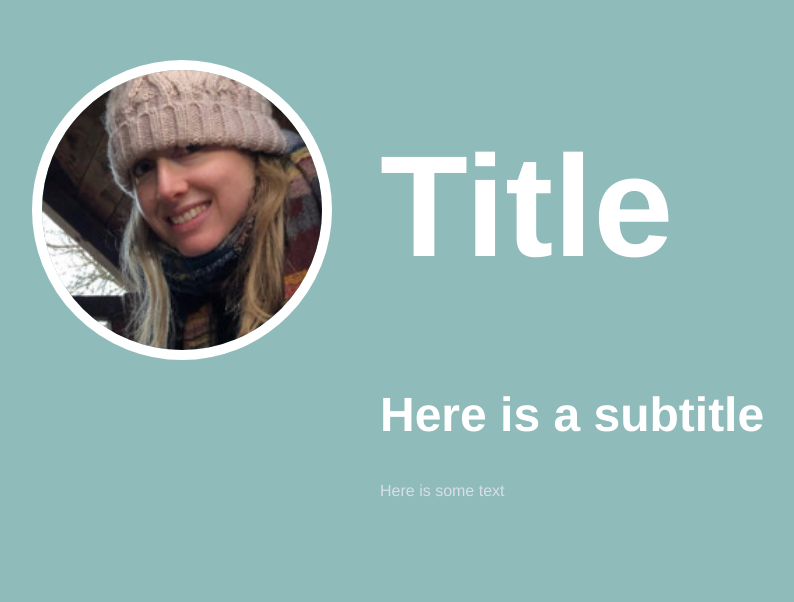
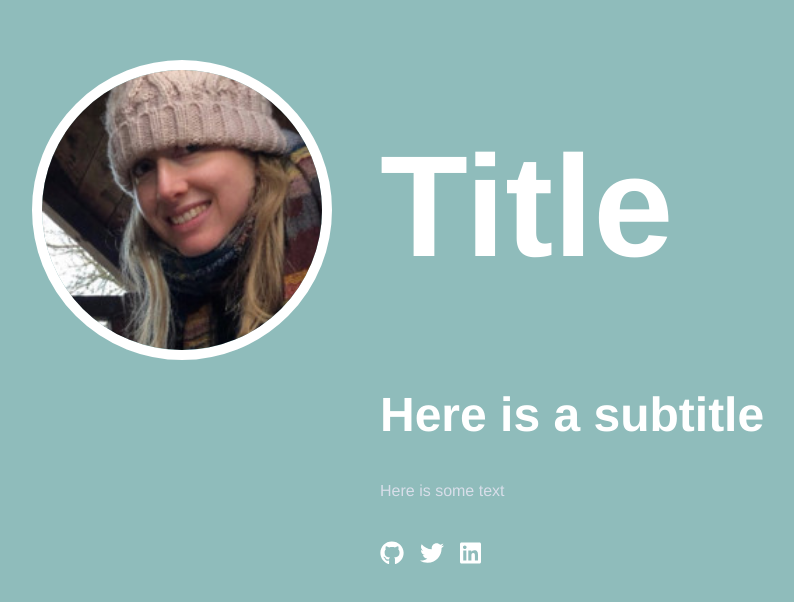
Before and after one commit to cfereday/charlottebrf.dev, a Gatsby site: page / in a window 1280 px wide. Shown: the part 132-734 px from the top of the page, without its empty margins (260-1054 px from the left). Built offline with nearby package versions, Linux system fonts and the light colour scheme; Gatsby itself is replaced by a stand-in of ours.

Commit message:
Charlotte - Adds contact links 📝

```diff
--- a/package.json
+++ b/package.json
@@ -24,6 +24,10 @@
     "node": ">=8.0.0"
   },
   "dependencies": {
+    "@fortawesome/fontawesome-svg-core": "^1.2.17",
+    "@fortawesome/free-brands-svg-icons": "^5.8.1",
+    "@fortawesome/free-solid-svg-icons": "^5.8.1",
+    "@fortawesome/react-fontawesome": "^0.1.4",
     "@types/styled-components": "^4.1.14",
     "babel-plugin-styled-components": "^1.10.0",
     "classnames": "^2.2.6",
@@ -42,6 +46,8 @@
     "gatsby-transformer-json": "^2.1.11",
     "gatsby-transformer-remark": "^2.3.12",
     "gatsby-transformer-sharp": "^2.1.18",
+    "i": "^0.3.6",
+    "npm": "^6.9.0",
     "prism-themes": "^1.1.0",
     "prismjs": "^1.16.0",
     "react": "^16.8.6",
--- a/src/pages/index.tsx
+++ b/src/pages/index.tsx
@@ -1,5 +1,9 @@
 import * as React from 'react'
 import { Helmet } from 'react-helmet'
+import styled from 'styled-components'
+import { FontAwesomeIcon } from '@fortawesome/react-fontawesome'
+import { library } from '@fortawesome/fontawesome-svg-core'
+import { faGithub, faTwitter, faLinkedin } from '@fortawesome/free-brands-svg-icons'
 import cf from '../media/headshot/cf.jpeg'
 import Main from '../components/shared/Main'
 import Portrait from '../components/shared/Portrait'
@@ -8,13 +12,16 @@ import SubTitle from '../components/shared/SubTitle'
 import Column from '../components/shared/Column'
 import Paragraph from '../components/shared/Paragraph'
 import GlobalStyle from '../components/shared/GlobalStyle'
+import { NordicPalette } from '../styles/variables'
+
+library.add(faGithub, faTwitter, faLinkedin)
 
 const IndexPage = () => (
   <>
     <Helmet>
       <meta charSet="utf-8" />
       <title>Charlottebrf.dev</title>
-      <link rel="icon" type="image/png" sizes="32x32" href="https://themes.gohugo.io//theme/hallo-hugo/favicon-32x32.png" />
+      <link rel="icon" type="image/png" sizets="32x32" href="https://themes.gohugo.io//theme/hallo-hugo/favicon-32x32.png" />
     </Helmet>
     <Main>
       <GlobalStyle />
@@ -25,9 +32,33 @@ const IndexPage = () => (
         <Title>Title</Title>
         <SubTitle>Here is a subtitle</SubTitle>
         <Paragraph>Here is some text</Paragraph>
+        <Contact>
+          <Links href="https://github.com/charlottebrf" title="Github"><FontAwesomeIcon icon={['fab', 'github']} /></Links>
+          <Links href="https://twitter.com/charlottebrf" title="Twitter"><FontAwesomeIcon icon={['fab', 'twitter']} /></Links>
+          <Links href="https://www.linkedin.com/in/cfereday" title="LinkedIn"><FontAwesomeIcon icon={['fab', 'linkedin']} /></Links>
+        </Contact>
       </Column>
     </Main>
   </>
 )
 
+
+const Links = styled.a`
+  transition: color 0.2s ease-out;
+  color: ${NordicPalette.snowStorm.white};
+  :hover {
+    color: ${NordicPalette.frost.darkBlue};
+  }
+`
+
+const Contact = styled.div`
+  margin-top: 2.5rem;
+  font-size: 1.5rem;
+  cursor: pointer;
+
+  ${Links} {
+    margin-right: 1rem;
+  }
+`
+
 export default IndexPage
```
Also changed, not shown: 1 other file.
